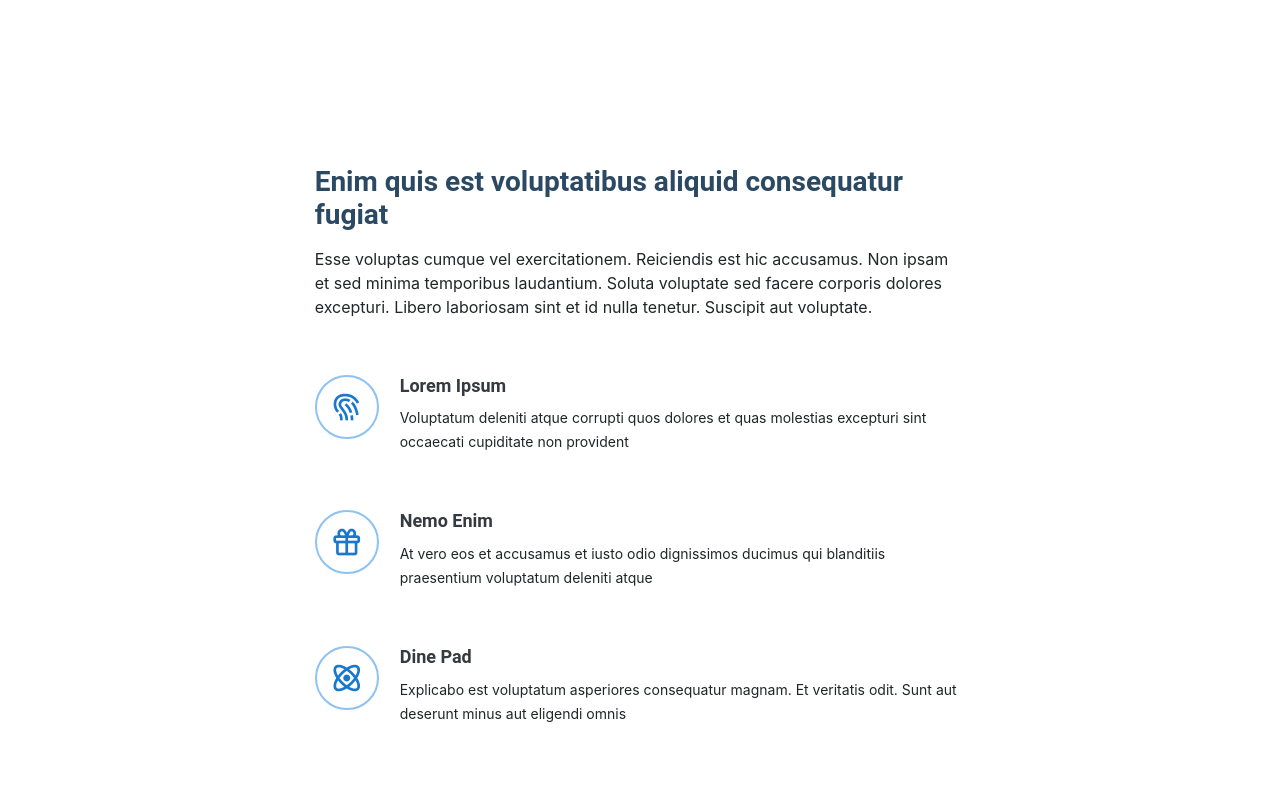
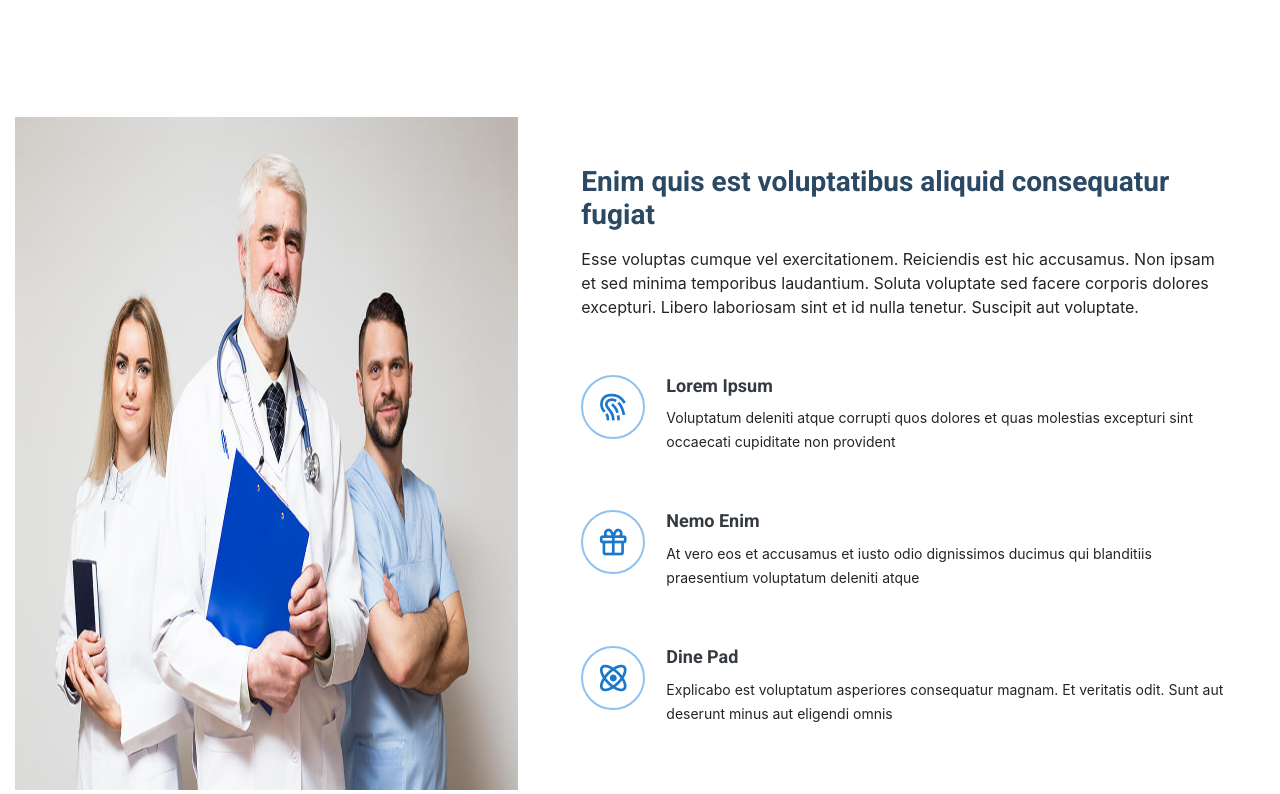
Before and after one commit to spiropoulos94/AlzhHer, a website with bundled scripts: page index.html in a window 1280 px wide. Shown: the part 1015-1809 px from the top of the page. Built offline with nearby package versions, Linux system fonts and the light colour scheme.

Commit message:
TODOS fixes

```diff
--- a/assets/scss/styles.scss
+++ b/assets/scss/styles.scss
@@ -1,13 +1,6 @@
 // global stylesheet
 
 @import "./variables.scss";
-
-/**
-* Template Name: Medilab - v2.0.0
-* Template URL: https://bootstrapmade.com/medilab-free-medical-bootstrap-theme/
-* Author: BootstrapMade.com
-* License: https://bootstrapmade.com/license/
-*/
 
 /*--------------------------------------------------------------
 # General
@@ -735,6 +728,11 @@ section {
 /*--------------------------------------------------------------
 # About
 --------------------------------------------------------------*/
+
+.about-img {
+  width: 100%;
+}
+
 .about .icon-boxes h4 {
   font-size: 18px;
   color: #4b7dab;
--- a/index.html
+++ b/index.html
@@ -1,3 +1,15 @@
+<!--
+TODO clean up dependencies in code & files & folders
+TODO bootstrap custom export, I see none
+TODO clean up main.js
+TODO remove unused files e.g. changelog.txt
+TODO index.html line 22 fonts clean-up font-weight. keep 400 & 700 only DONE
+TODO index.html line 59
+TODO index.html About Section where is the image? Left column should have remained with an image as a child. DONE
+TODO solidarity.html why is team here?
+-->
+
+
 <!DOCTYPE html>
 <html lang="en">
 
@@ -21,8 +33,8 @@
 
 <!-- TODO fonts clean-up -->
     <!-- Google Fonts -->
-    <link href="https://fonts.googleapis.com/css?family=Open+Sans:300,300i,400,400i,600,600i,700,700i"
-          rel="stylesheet">
+    <link href="https://fonts.googleapis.com/css2?family=Roboto:wght@400;700&display=swap" rel="stylesheet">
+
     <!-- TODO Clean dependencies-->
     <!-- Vendor CSS Files -->
     <link href="assets/vendor/bootstrap/css/bootstrap.min.css" rel="stylesheet">
@@ -157,34 +169,32 @@
     <!-- ======= About Section ======= -->
     <section id="about" class="about">
         <div class="container-fluid">
+
             <div class="row">
+                <div class="col-xl-5 col-lg-6 d-flex justify-content-center align-items-stretch">
+                    <img class="about-img" src="./assets/img/about.jpg" />
+                </div>
 
-                <div
-                        class="col-12 col-xl-7 col-lg-6 icon-boxes d-flex flex-column mx-auto align-items-stretch justify-content-center py-5 px-lg-5" >
+                <div class="col-xl-7 col-lg-6 icon-boxes d-flex flex-column align-items-stretch justify-content-center py-5 px-lg-5">
                     <h3>Enim quis est voluptatibus aliquid consequatur fugiat</h3>
-                    <p>Esse voluptas cumque vel exercitationem. Reiciendis est hic accusamus. Non ipsam et sed minima
-                        temporibus laudantium. Soluta voluptate sed facere corporis dolores excepturi. Libero laboriosam
-                        sint et id nulla tenetur. Suscipit aut voluptate.</p>
+                    <p>Esse voluptas cumque vel exercitationem. Reiciendis est hic accusamus. Non ipsam et sed minima temporibus laudantium. Soluta voluptate sed facere corporis dolores excepturi. Libero laboriosam sint et id nulla tenetur. Suscipit aut voluptate.</p>
 
                     <div class="icon-box">
                         <div class="icon"><i class="bx bx-fingerprint"></i></div>
                         <h4 class="title"><a href="">Lorem Ipsum</a></h4>
-                        <p class="description">Voluptatum deleniti atque corrupti quos dolores et quas molestias
-                            excepturi sint occaecati cupiditate non provident</p>
+                        <p class="description">Voluptatum deleniti atque corrupti quos dolores et quas molestias excepturi sint occaecati cupiditate non provident</p>
                     </div>
 
                     <div class="icon-box">
                         <div class="icon"><i class="bx bx-gift"></i></div>
                         <h4 class="title"><a href="">Nemo Enim</a></h4>
-                        <p class="description">At vero eos et accusamus et iusto odio dignissimos ducimus qui blanditiis
-                            praesentium voluptatum deleniti atque</p>
+                        <p class="description">At vero eos et accusamus et iusto odio dignissimos ducimus qui blanditiis praesentium voluptatum deleniti atque</p>
                     </div>
 
                     <div class="icon-box">
                         <div class="icon"><i class="bx bx-atom"></i></div>
                         <h4 class="title"><a href="">Dine Pad</a></h4>
-                        <p class="description">Explicabo est voluptatum asperiores consequatur magnam. Et veritatis
-                            odit. Sunt aut deserunt minus aut eligendi omnis</p>
+                        <p class="description">Explicabo est voluptatum asperiores consequatur magnam. Et veritatis odit. Sunt aut deserunt minus aut eligendi omnis</p>
                     </div>
 
                 </div>
```
Also changed, not shown: assets/css/styles.css, changelog.txt (deleted), 1 other file.
